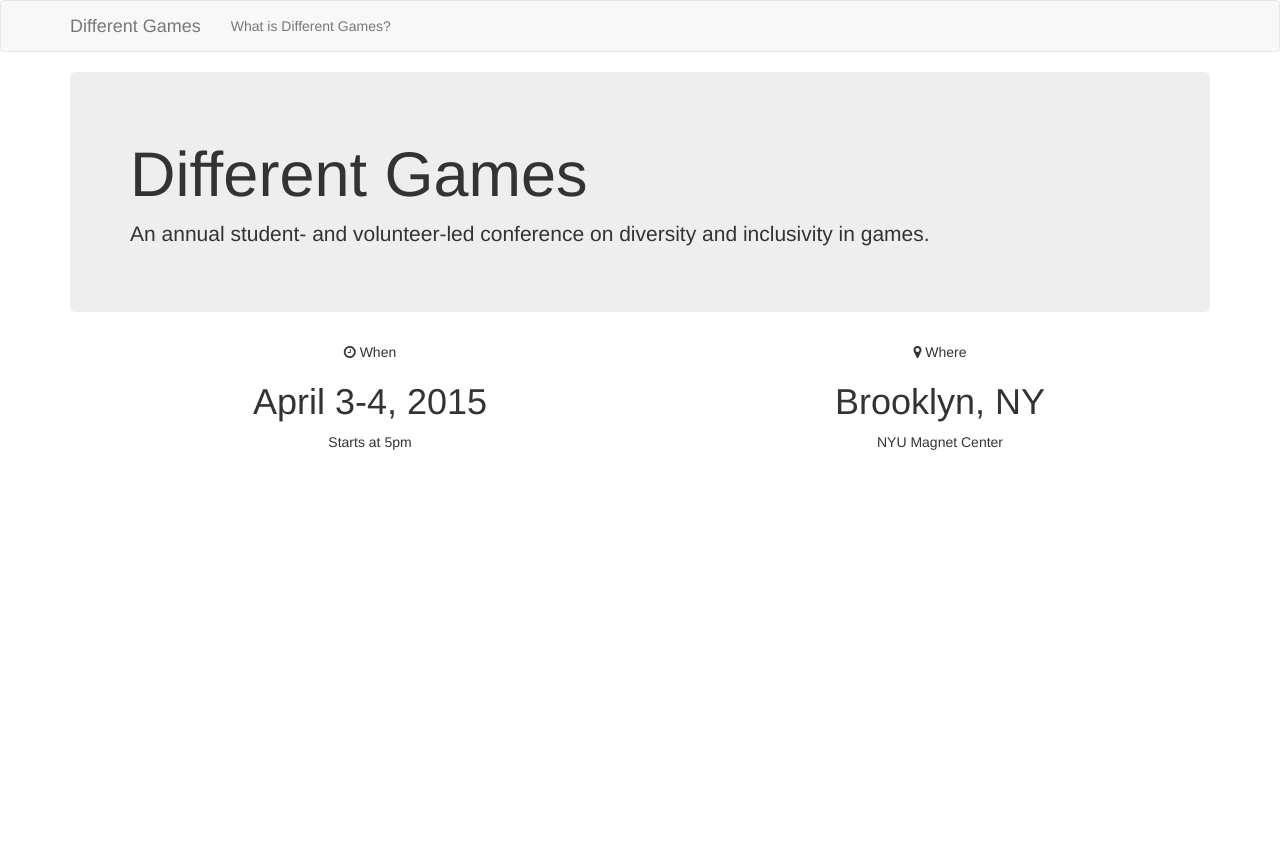
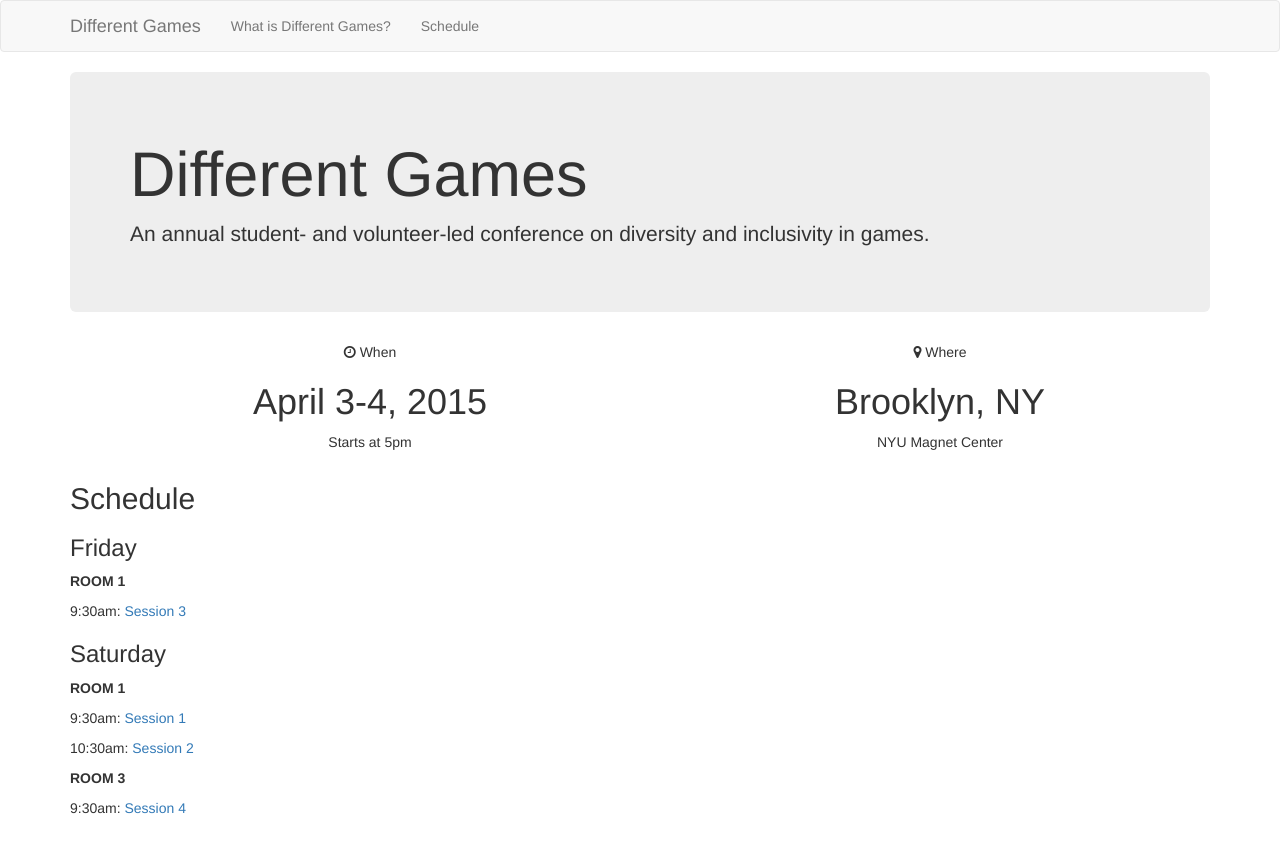
Before and after one commit to differentgames/differentgames.github.io, a Jekyll site: the page built from index.html, in a window 1280 px wide. Shown: the top 853 px of the page. Built offline with Jekyll 4.4.1, drawn with Linux system fonts in a browser that asks for light colours; nearby versions of some CDN libraries.

Commit message:
First pass at a schedule

```diff
--- a/_config.yml
+++ b/_config.yml
@@ -12,3 +12,6 @@
 
 # Build settings
 markdown: kramdown
+collections:
+  sessions:
+    output: true
--- /dev/null
+++ b/_includes/schedule.html
@@ -0,0 +1,19 @@
+{% assign days = site.sessions | group_by:"day" | sort: "name" %}
+
+{% for day in days %}
+  <h3>{{ day.name }}</h3>
+
+  {% assign rooms = day.items | group_by:"room" %}
+
+  {% for room in rooms %}
+   <p><strong>{{ room.name | upcase }}</strong></p>
+
+   {% for post in room.items | sort: "time" %}
+     <p>
+       {{ post.time }}:
+       <a href="{{ post.permalink }}">{{ post.title }}</a>
+     </p>
+   {% endfor %}
+
+  {% endfor %}
+{% endfor %}
--- /dev/null
+++ b/_sessions/session-1.md
@@ -0,0 +1,19 @@
+---
+layout: default
+category: session
+permalink: /sessions/session-1/
+published: true
+accepted: true
+
+title: Session 1
+summary: A short summary of your session description.
+presenters: Presenter 1, Presenter 2
+track: Development
+difficulty: msonnabaum
+
+day: Saturday
+time: 9:30am
+room: Room 1
+---
+
+This is session 1. Session description goes here. It's a regular post so feel free to do use markup or markdown.
--- /dev/null
+++ b/_sessions/session-2.md
@@ -0,0 +1,19 @@
+---
+layout: default
+category: session
+permalink: /sessions/session-2/
+published: true
+accepted: true
+
+title: Session 2
+summary: A short summary of your session description.
+presenters: Presenter 1, Presenter 2
+track: Development
+difficulty: msonnabaum
+
+day: Saturday
+time: 10:30am
+room: Room 1
+---
+
+This is session 2. Session description goes here. It's a regular post so feel free to do use markup or markdown.
--- /dev/null
+++ b/_sessions/session-3.md
@@ -0,0 +1,19 @@
+---
+layout: default
+category: session
+permalink: /sessions/session-3/
+published: true
+accepted: true
+
+title: Session 3
+summary: A short summary of your session description.
+presenters: Presenter 1, Presenter 2
+track: Development
+difficulty: msonnabaum
+
+day: Friday
+time: 9:30am
+room: Room 1
+---
+
+This is session 3. Session description goes here. It's a regular post so feel free to do use markup or markdown.
--- /dev/null
+++ b/_sessions/session-4.md
@@ -0,0 +1,19 @@
+---
+layout: default
+category: session
+permalink: /sessions/session-4/
+published: true
+accepted: true
+
+title: Session 4
+summary: A short summary of your session description.
+presenters: Presenter 1, Presenter 2
+track: Development
+difficulty: msonnabaum
+
+day: Saturday
+time: 9:30am
+room: Room 3
+---
+
+This is session 4. Session description goes here. It's a regular post so feel free to do use markup or markdown.
--- a/index.html
+++ b/index.html
@@ -23,3 +23,6 @@
     <p>NYU Magnet Center</p>
   </div>
 </div>
+
+<h2>Schedule</h2>
+{% include schedule.html %}
--- /dev/null
+++ b/schedule.html
@@ -0,0 +1,6 @@
+---
+layout: page
+title: Schedule
+permalink: /schedule/
+---
+{% include schedule.html %}
```
